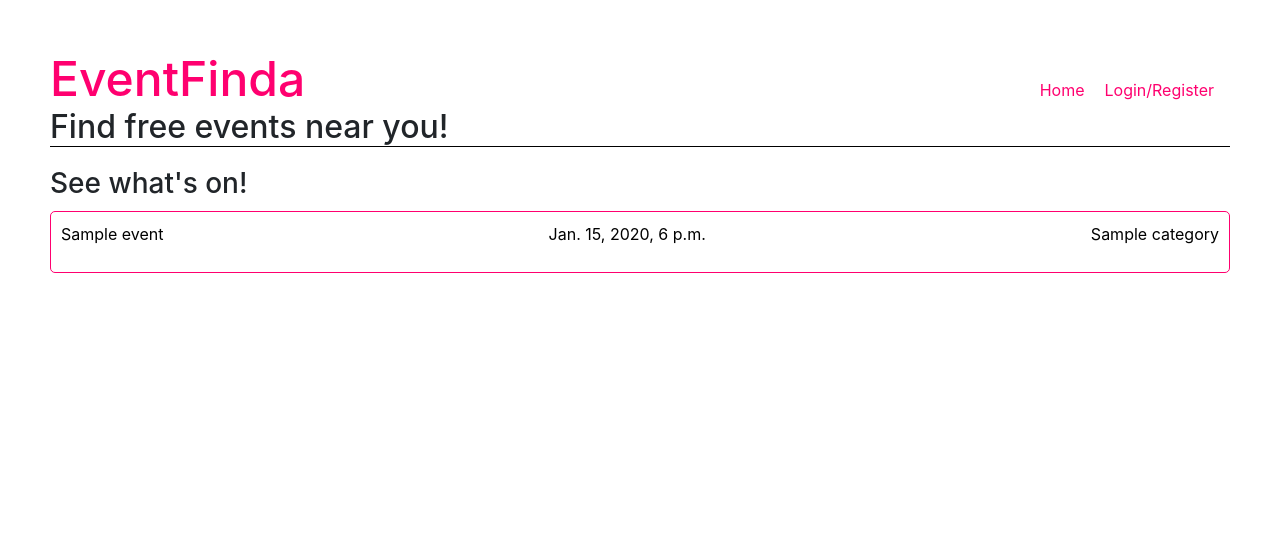
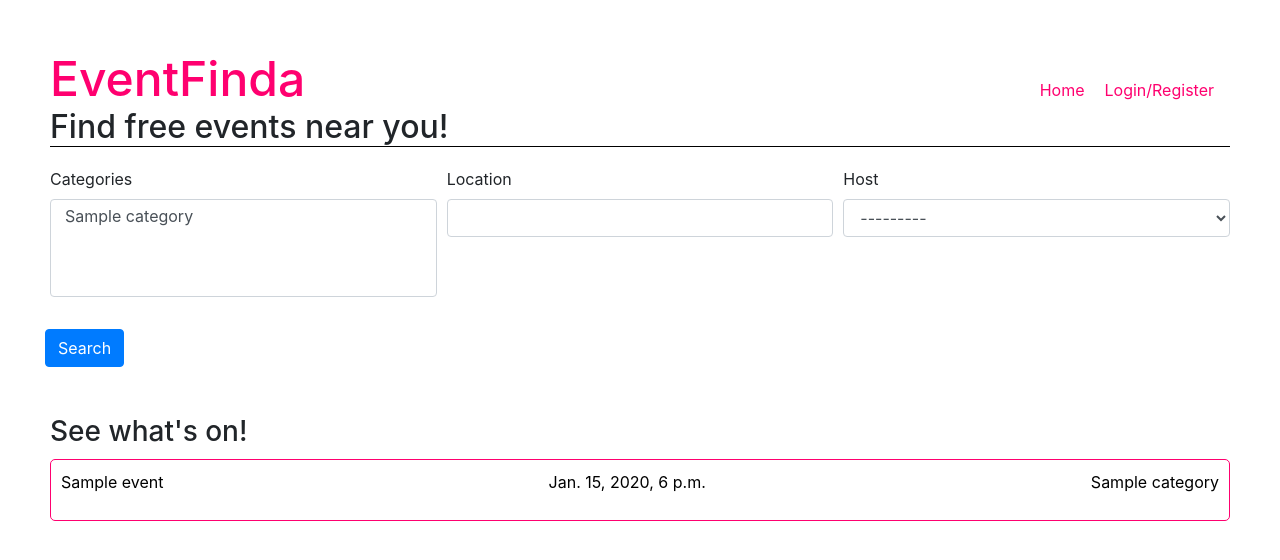
Before and after one commit to sherikopec/eventfinda, a Django app: page /event-finder/ in a window 1280 px wide. Shown: the top 560 px of the page. Run offline with Django 3.2, Linux system fonts and the light colour scheme; tables that the repository leaves empty hold one stand-in row (values such as "Sample post"); some libraries are stand-ins or nearby versions.

Commit message:
added filter on home page for events

```diff
--- /dev/null
+++ b/eventFinderApp/filters.py
@@ -0,0 +1,8 @@
+import django_filters
+from .models import Event
+
+class EventFilter(django_filters.FilterSet):
+
+    class Meta:
+        model = Event
+        fields = ('categories', 'host', 'location')
--- a/eventFinderApp/forms.py
+++ b/eventFinderApp/forms.py
@@ -1,4 +1,4 @@
-from django.forms import ModelForm, SplitDateTimeField
+from django.forms import ModelForm, SplitDateTimeField, ValidationError
 from crispy_forms.helper import FormHelper
 from .models import Event, Category
 from django import forms
--- a/eventFinderApp/templates/eventFinderApp/index.html
+++ b/eventFinderApp/templates/eventFinderApp/index.html
@@ -1,4 +1,6 @@
 {% extends "base.html" %}
+
+{% load crispy_forms_tags %}
 
 {% block content %}
 
@@ -8,9 +10,28 @@
     {# empty #}
 {% endif %}
 
+    <form method="GET">
+        <div class = "form-row">
+            <div class = "form-group col-md-4 mb-3">
+                {{ filter.form.categories|as_crispy_field }}
+            </div>
+            <div class = "form-group col-md-4 mb-3">
+                    {{ filter.form.location|as_crispy_field }}
+            </div>
+            <div class = "form-group col-md-4 mb-3">
+                    {{ filter.form.host|as_crispy_field }}
+            </div>
+        </div>
+        <div class = "form-row mb-5">
+            <button type="submit" class="btn btn-primary">Search</button>
+        </div>
+
+    </form>
+
     <h3>See what's on!</h3>
+
     {% if events_list %}
-        {% for event in events_list %}
+        {% for event in filter.qs %}
             {% include "./detailsBox.html" with event=event %}
         {% endfor %}
     {% else %}
--- a/eventFinderApp/views.py
+++ b/eventFinderApp/views.py
@@ -5,6 +5,7 @@
 from .models import Event, Category
 from .forms import EventForm
 from django.contrib.auth.decorators import login_required
+from .filters import EventFilter
 
 
 class IndexView(generic.ListView):
@@ -14,6 +15,11 @@
     def get_queryset(self):
         '''Return the events.'''
         return Event.objects.all()
+
+    def get_context_data(self, **kwargs):
+       context = super().get_context_data(**kwargs)
+       context['filter'] = EventFilter(self.request.GET, queryset=self.get_queryset())
+       return context
 
 class AccountView(generic.ListView):
     template_name = 'eventFinderApp/account.html'
--- a/eventFinderProject/settings.py
+++ b/eventFinderProject/settings.py
@@ -42,7 +42,6 @@
     'users.apps.UsersConfig',
     'rest_framework',
     'rest_framework.authtoken',
-    'bootstrap_datepicker',
     'django_filters',
 ]
 
```
